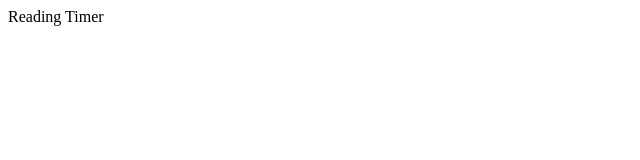
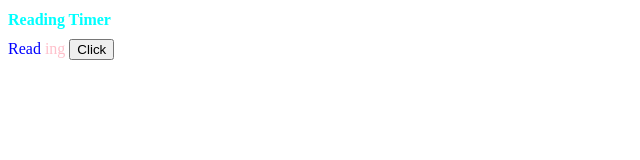
Before and after one commit to thanadol02/Project01, a plain HTML site: page index.html in a window 1280 px wide. Shown: the whole page, without its empty margins (0-640 px from the left). Drawn offline with Linux system fonts and the light colour scheme.

Commit message:
Update index.html

```diff
--- a/index.html
+++ b/index.html
@@ -5,7 +5,15 @@
         <meta charset="utf-8" />
         <meta name="viewport" content="width=device-width, initial-scale=1" />
         <title>Hatchy Time</title>
-        Reading Timer
-    </head>
+        <h1 style="font-size: medium; color:aqua">Reading Timer</h1>
+        <span style="border: 18px; color:blue">Read</span>
+        <span style="border: 18px; color:pink">ing</span>
+        <button onclick="">Click</button>
+
+
+    </head></h1>
+    <body>
+        <p></p>
+    </body>
 
 </html>
```
